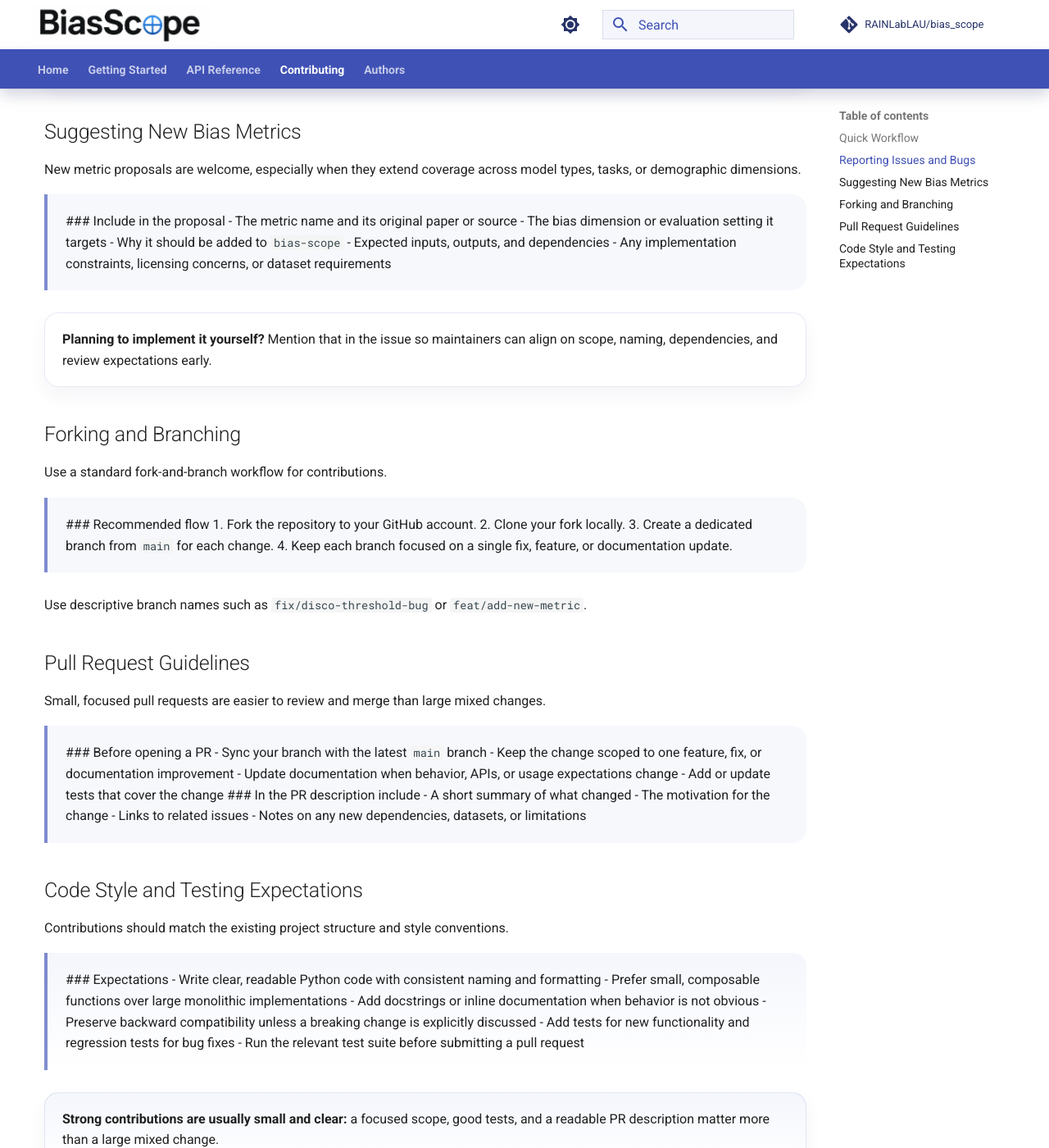
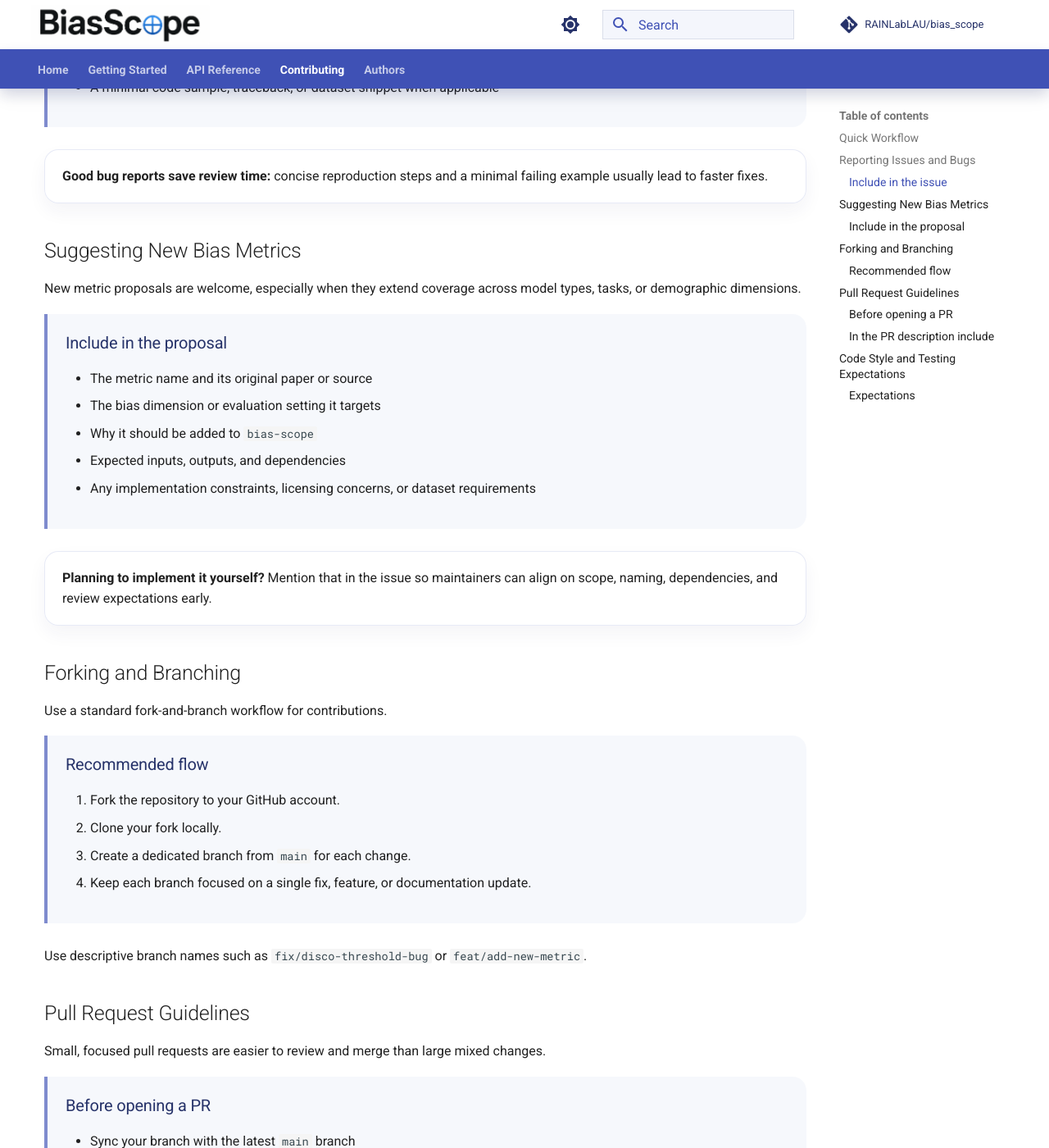
Before and after one commit to RAINLabLAU/bias_scope, an MkDocs documentation site: the page built from docs/contributing.md, in a window 1280 px wide and 1400 px high, scrolled down 1337 px. Shown: the whole window at 82% size. Built offline with MkDocs 1.6.1 and Material for MkDocs 9.7.7, drawn with Linux system fonts in a browser that asks for light colours; comment, search, counter and statistics services are not loaded; some of the changed text lies outside the part shown.

Commit message:
small website design fix

```diff
--- a/docs/contributing.md
+++ b/docs/contributing.md
@@ -39,7 +39,7 @@
 
 If you find a bug, open an issue in the repository with enough context for maintainers to reproduce it quickly.
 
-<div class="contrib-section">
+<div class="contrib-section" markdown="1">
 
 ### Include in the issue
 
@@ -59,7 +59,7 @@ If you find a bug, open an issue in the repository with enough context for maint
 
 New metric proposals are welcome, especially when they extend coverage across model types, tasks, or demographic dimensions.
 
-<div class="contrib-section">
+<div class="contrib-section" markdown="1">
 
 ### Include in the proposal
 
@@ -79,7 +79,7 @@ New metric proposals are welcome, especially when they extend coverage across mo
 
 Use a standard fork-and-branch workflow for contributions.
 
-<div class="contrib-section">
+<div class="contrib-section" markdown="1">
 
 ### Recommended flow
 
@@ -96,7 +96,7 @@ Use descriptive branch names such as <code>fix/disco-threshold-bug</code> or <co
 
 Small, focused pull requests are easier to review and merge than large mixed changes.
 
-<div class="contrib-section">
+<div class="contrib-section" markdown="1">
 
 ### Before opening a PR
 
@@ -118,7 +118,7 @@ Small, focused pull requests are easier to review and merge than large mixed cha
 
 Contributions should match the existing project structure and style conventions.
 
-<div class="contrib-section contrib-checklist">
+<div class="contrib-section contrib-checklist" markdown="1">
 
 ### Expectations
 
```
